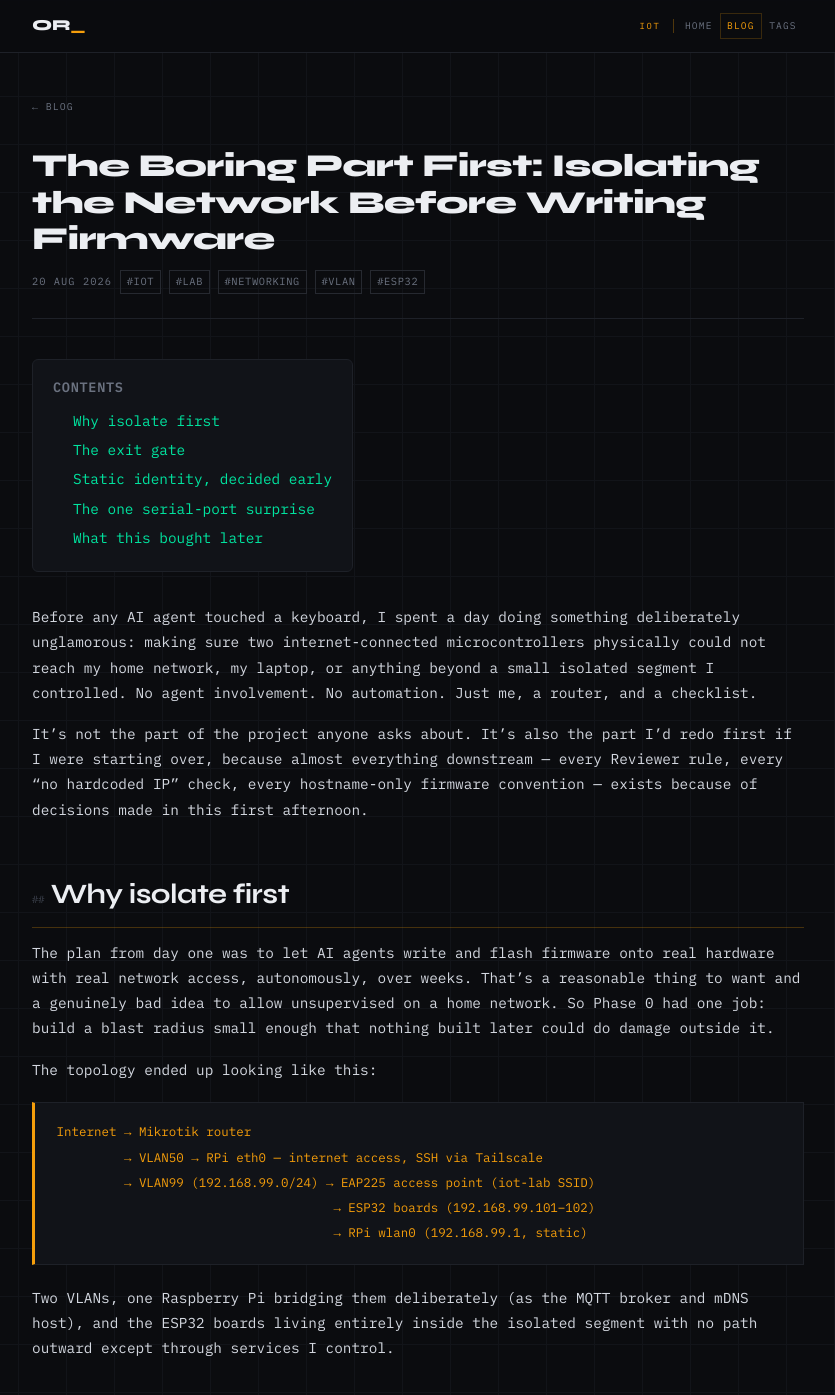
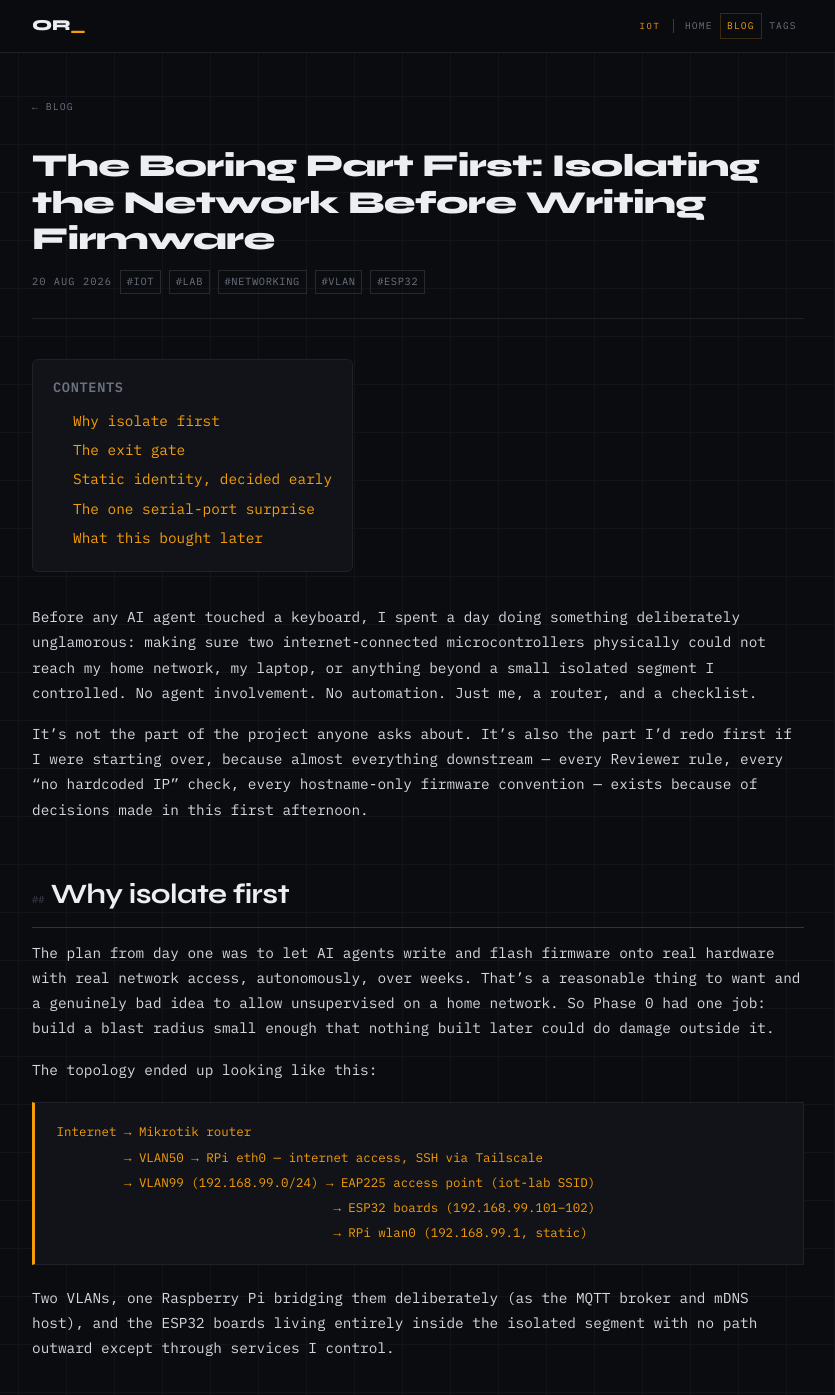
Before and after one commit to ondrejrollinger/ondrejrollinger.github.io, a Jekyll site: the page built from _posts/2026-08-20-foundation-before-code.md, in a window 1280 px wide and 1400 px high. Shown: the top 1395 px of the window, without its empty margins (222-1057 px from the left). Built offline with Jekyll 4.4.1, drawn with Linux system fonts in a browser that asks for light colours.

Commit message:
Fix IoT color leak: amber-override TOC links and bold list lead-ins
.toc__item a (rendered by _includes/toc.html) resolves through the
global --link-color bridge variable, so it sits outside .post-content
and was never reached by the earlier prose-link override; add both
its base and :hover states. Also add an override for
.post-content li > strong:first-child, the bold lead-in used
throughout the IoT series (roadmap items, incident summaries), which
was still hardcoded to var(--cyber).

Co-Authored-By: Claude Sonnet 5 <noreply@anthropic.com>
Claude-Session: https://claude.ai/code/session_01NB93LtysBtos1HxoQe2HVf

```diff
--- a/assets/css/theme.css
+++ b/assets/css/theme.css
@@ -1316,6 +1316,30 @@ details summary:hover { color: var(--cyber); }
   color: var(--embedded);
 }
 
+/* ── Embedded section: TOC + list lead-in fixes ──────────
+   .toc__item a (rendered by _includes/toc.html) resolves through
+   the global --link-color bridge variable (= var(--cyber)) defined
+   in :root — it's outside .post-content entirely, so no prior
+   .post-content override ever reached it. Also adding the :hover
+   state, which was missed previously.
+
+   .post-content li > strong:first-child colors the bold lead-in
+   word/phrase at the start of a list item (used throughout the
+   IoT series for roadmap items, incident summaries, etc.) — also
+   hardcoded to var(--cyber) with no amber counterpart. ─────────── */
+
+.section-embedded .toc__item a {
+  color: var(--embedded);
+}
+
+.section-embedded .toc__item a:hover {
+  color: var(--embedded);
+}
+
+.section-embedded .post-content li > strong:first-child {
+  color: var(--embedded);
+}
+
 /* ── Responsive ─────────────────────────────────────────── */
 @media (max-width: 600px) {
   .post-list-item {
```
